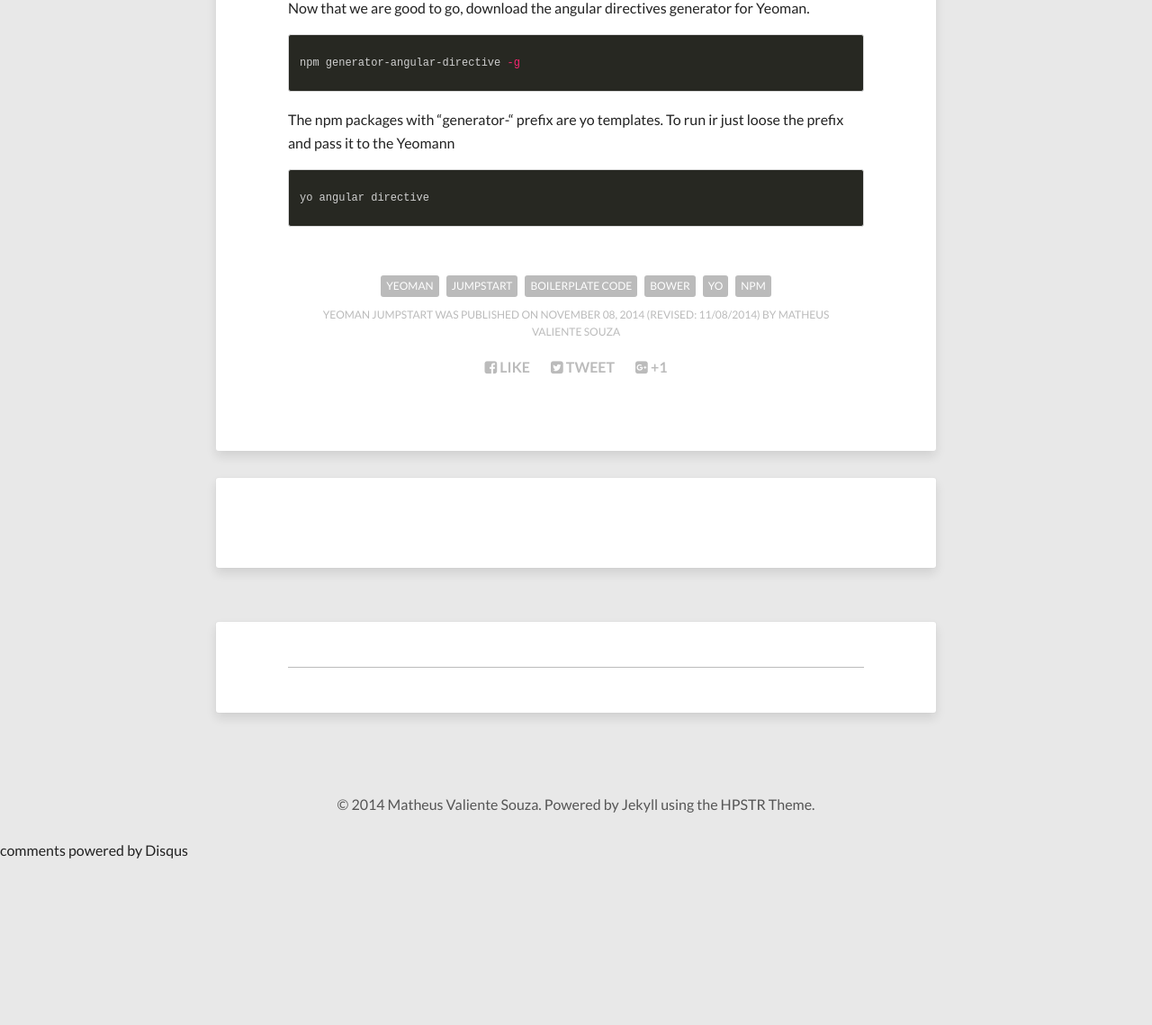
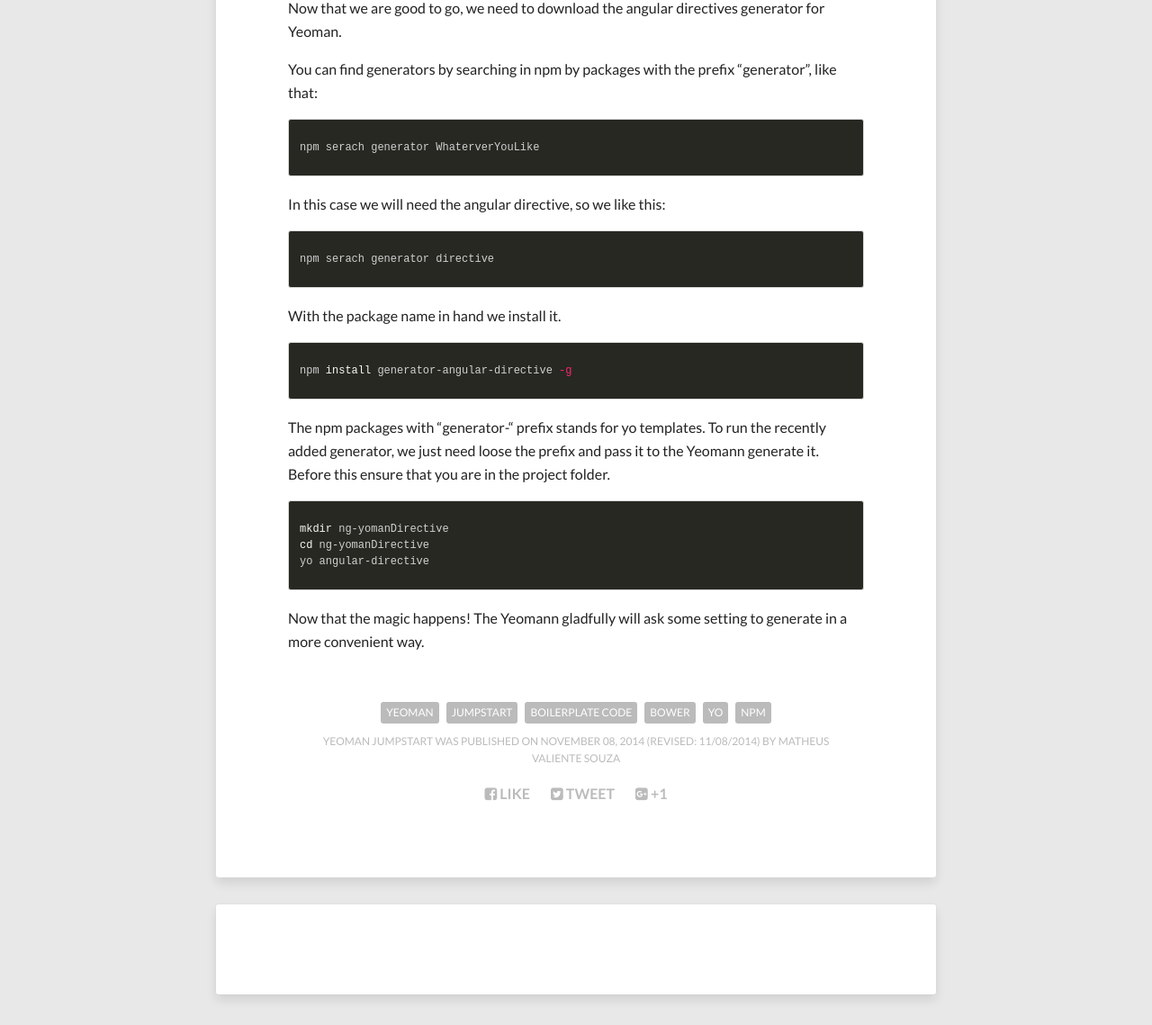
Before and after one commit to mvsouza/mvsouza.github.io, a Jekyll site: the page built from _posts/2014-11-08-yeoman-jumpstart.md, in a window 1280 px wide and 1400 px high, scrolled down 2233 px. Shown: the part 261-1400 px from the top of the window at 90% size. Built offline with Jekyll 4.4.1, drawn with Linux system fonts in a browser that asks for light colours; nearby versions of some CDN libraries; comment, search, counter and statistics services are not loaded; before the commit the page ends 3448 px from its top, so only the background shows below that; some of the changed text lies outside the part shown.

Commit message:
install package and start generation

```diff
--- a/_posts/2014-11-08-yeoman-jumpstart.md
+++ b/_posts/2014-11-08-yeoman-jumpstart.md
@@ -64,14 +64,32 @@
 	</video>
 </p>
 
-Now that we are good to go, download the angular directives generator for Yeoman.
+Now that we are good to go, we need to download the angular directives generator for Yeoman.
+
+You can find generators by searching in npm by packages with the prefix "generator", like that:
 
 {% highlight bash %}
-npm generator-angular-directive -g
+npm serach generator WhaterverYouLike
 {% endhighlight %}
 
-The npm packages with "generator-" prefix are yo templates. To run ir just loose the prefix and pass it to the Yeomann
+In this case we will need the angular directive, so we like this:
 
 {% highlight bash %}
-yo angular directive
+npm serach generator directive
 {% endhighlight %}
+
+With the package name in hand we install it.
+
+{% highlight bash %}
+npm install generator-angular-directive -g
+{% endhighlight %}
+
+The npm packages with "generator-" prefix stands for yo templates. To run the recently added generator, we just need loose the prefix and pass it to the Yeomann generate it. Before this ensure that you are in the project folder.
+
+{% highlight bash %}
+mkdir ng-yomanDirective
+cd ng-yomanDirective
+yo angular-directive
+{% endhighlight %}
+
+Now that the magic happens! The Yeomann gladfully will ask some setting to generate in a more convenient way.
```
